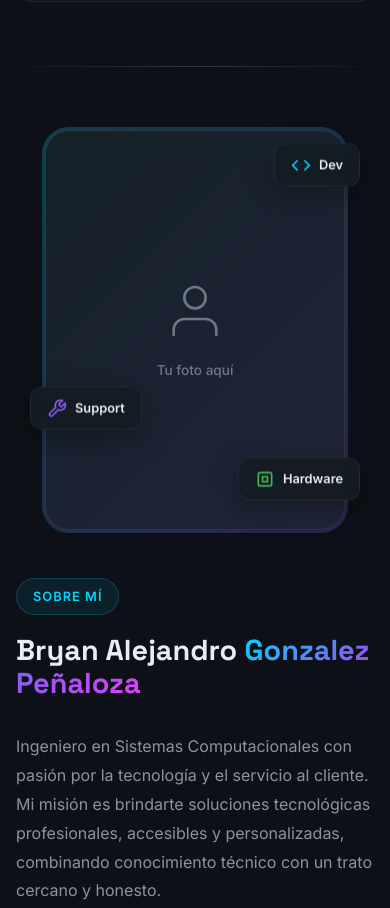
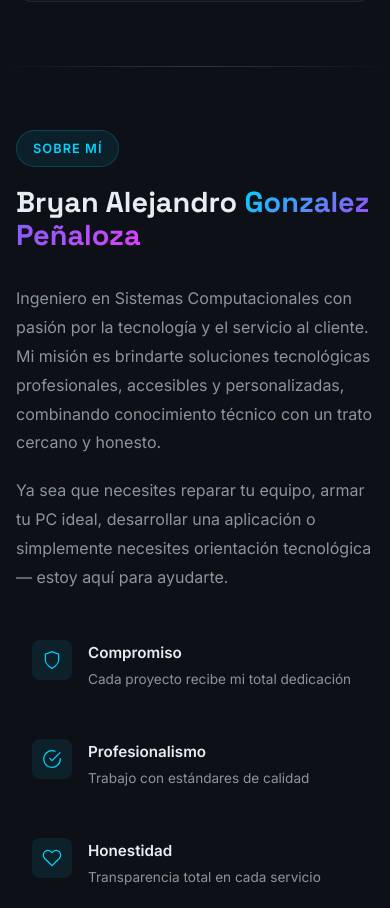
Before and after one commit to BryGP/brytech-solutions, a website built with Vite: page index.html in a window 390 px wide. Shown: the part 4562-5470 px from the top of the page. Built offline with nearby package versions, Linux system fonts and the light colour scheme; some packages are replaced by stand-ins of ours; animation ran at ten frames a second.

Commit message:
fix: remove photo placeholder from About section, fix grid layout to single column

```diff
--- a/index.html
+++ b/index.html
@@ -362,43 +362,7 @@
     <section id="about" class="about">
         <div class="container">
             <div class="about-grid">
-                <div class="about-visual animate-on-scroll">
-                    <div class="about-image-wrapper">
-                        <div class="about-image-placeholder" id="about-photo">
-                            <svg viewBox="0 0 24 24" fill="none" stroke="currentColor" stroke-width="1"
-                                stroke-linecap="round" stroke-linejoin="round" class="placeholder-icon">
-                                <path d="M20 21v-2a4 4 0 00-4-4H8a4 4 0 00-4 4v2" />
-                                <circle cx="12" cy="7" r="4" />
-                            </svg>
-                            <span class="placeholder-text">Tu foto aquí</span>
-                        </div>
-                        <div class="about-image-border" aria-hidden="true"></div>
-                        <div class="about-float-card float-card-1" aria-hidden="true">
-                            <svg width="20" height="20" viewBox="0 0 24 24" fill="none" stroke="#00D4FF"
-                                stroke-width="2">
-                                <polyline points="16 18 22 12 16 6" />
-                                <polyline points="8 6 2 12 8 18" />
-                            </svg>
-                            <span>Dev</span>
-                        </div>
-                        <div class="about-float-card float-card-2" aria-hidden="true">
-                            <svg width="20" height="20" viewBox="0 0 24 24" fill="none" stroke="#8B5CF6"
-                                stroke-width="2">
-                                <path
-                                    d="M14.7 6.3a1 1 0 000 1.4l1.6 1.6a1 1 0 001.4 0l3.77-3.77a6 6 0 01-7.94 7.94l-6.91 6.91a2.12 2.12 0 01-3-3l6.91-6.91a6 6 0 017.94-7.94l-3.76 3.76z" />
-                            </svg>
-                            <span>Support</span>
-                        </div>
-                        <div class="about-float-card float-card-3" aria-hidden="true">
-                            <svg width="20" height="20" viewBox="0 0 24 24" fill="none" stroke="#3FB950"
-                                stroke-width="2">
-                                <rect x="4" y="4" width="16" height="16" rx="2" />
-                                <rect x="9" y="9" width="6" height="6" />
-                            </svg>
-                            <span>Hardware</span>
-                        </div>
-                    </div>
-                </div>
+
 
                 <div class="about-content">
                     <div class="section-header section-header-left animate-on-scroll">
--- a/src/style.css
+++ b/src/style.css
@@ -851,9 +851,11 @@ img {
 
 .about-grid {
   display: grid;
-  grid-template-columns: 1fr 1.2fr;
-  gap: clamp(3rem, 6vw, 6rem);
-  align-items: center;
+  grid-template-columns: 1fr;
+  gap: clamp(2rem, 4vw, 4rem);
+  align-items: start;
+  max-width: 780px;
+  margin: 0 auto;
 }
 
 .about-visual {
```
